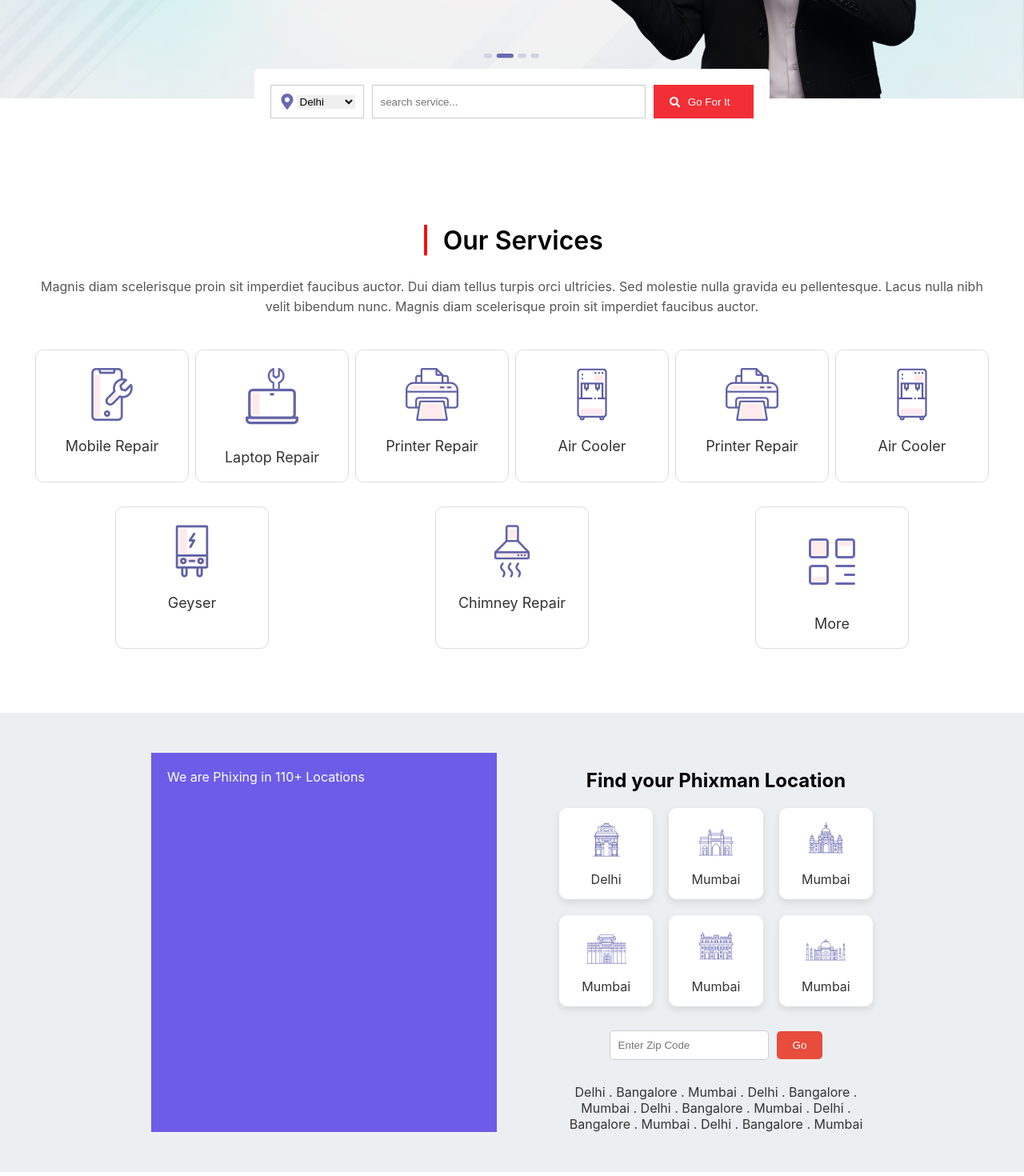
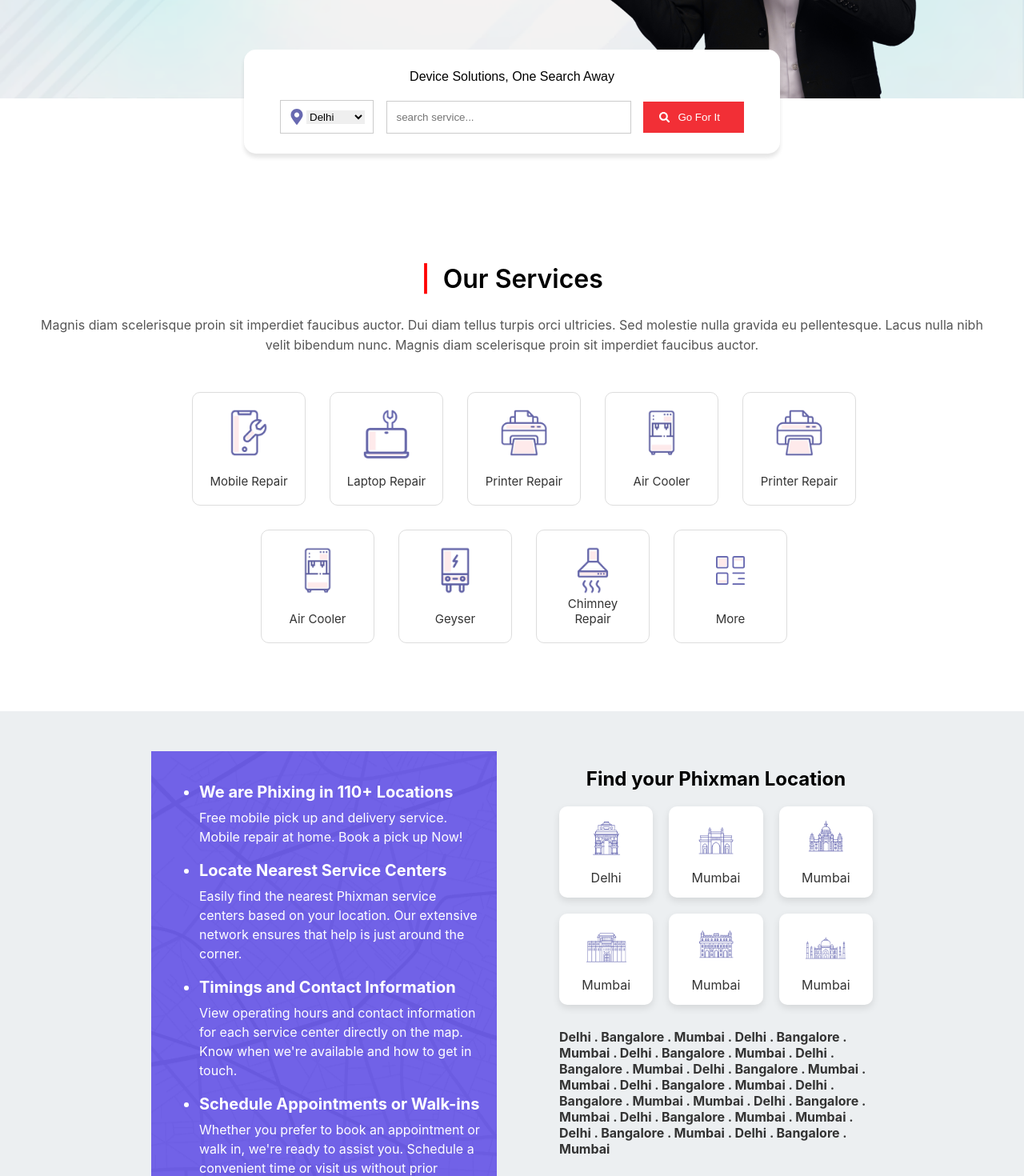
Before and after one commit to ANURAG-PATHAK/Phixman, a React (Create React App) app: page / in a window 1280 px wide. Shown: the part 500-1970 px from the top of the page at 80% size. Built offline with nearby package versions, Linux system fonts and the light colour scheme; the HTML template or start-up script is replaced by a standard one.

Commit message:
Refactor search bar and location section styles

```diff
--- a/src/components/Hero/Hero.css
+++ b/src/components/Hero/Hero.css
@@ -18,15 +18,25 @@
     color: #0052cc;
 }
 
-.search-bar {
+.search-bar-container {
     left: 50%;
-    transform: translateX(-50%);
+    width: 580px;
+    display: inline-flex;
+    flex-direction: column;
+    align-items: center;
+    justify-content: center;
     transform: translateY(-50%);
     background: #ffffff;
-    padding: 20px 20px;
-    border-radius: 5px;
-    display: inline-flex;
-    gap: 10px;
+    border-radius: 15px;
+    padding: 25px 45px;
+    box-shadow: 0px 5px 5px rgba(0, 0, 0, 0.1);
+}
+
+.search-bar {
+    width: 100%;
+    display: flex;
+    align-items: center;
+    justify-content: space-between;
 }
 
 .city-picker {
@@ -43,6 +53,12 @@
     margin-right: 2px;
 }
 
+.search-bar-text {
+    color: #000;
+    font-size: 16px;
+    padding-bottom: 20px;
+}
+
 .search-bar select {
     border: none;
 }
@@ -54,7 +70,8 @@
 }
 
 .search-bar input {
-    width: 320px;
+    padding: 12px;
+    width: 280px;
 }
 
 .search-text {
--- a/src/components/Hero/Hero.jsx
+++ b/src/components/Hero/Hero.jsx
@@ -30,6 +30,8 @@
           <img src={images.heroImage} alt="Person" />
         </div>
       </Slider>
+      <div className="search-bar-container">
+        <div className="search-bar-text">Device Solutions, One Search Away</div>
         <div className="search-bar">
           <div className="city-picker">
             <FaMapMarkerAlt className="Marker" />
@@ -40,7 +42,6 @@
               <option value="delhi">Agra</option>
             </select>
           </div>
-
           <input type="text" placeholder="search service..." />
           <button className="button-search">
             <FaSearch /> {""}
@@ -48,6 +49,7 @@
           </button>
         </div>
       </div>
+    </div>
   );
 };
 
--- a/src/components/Location/Location.css
+++ b/src/components/Location/Location.css
@@ -13,8 +13,19 @@
     background: #6c5ce7;
 }
 
-.info-text {
+.info-text-heading {
+    padding-bottom: 5px;
     color: white;
+    font-size: 20px;
+    line-height: 1.5;
+    font-weight: bold;
+}
+
+.info-text-text {
+    color: white;
+    font-size: 16px;
+    line-height: 1.5;
+    padding-bottom: 15px;
 }
 
 .locations {
@@ -50,6 +61,7 @@
 }
 
 .location-search-bar input {
+    width: 300px;
     padding: 10px;
     margin-right: 10px;
     border: 1px solid #ccc;
@@ -57,6 +69,7 @@
 }
 
 .location-search-bar button {
+    width: 80px;
     padding: 10px 20px;
     background-color: #e74c3c;
     color: white;
@@ -66,6 +79,8 @@
 }
 
 .footer-text {
+    font-weight: bold;
+    text-align: left;
     margin-top: 30px;
     color: #333;
 }
--- a/src/components/Location/Location.jsx
+++ b/src/components/Location/Location.jsx
@@ -14,8 +14,39 @@
 function Location() {
   return (
     <div className="location-section">
-      <div className="info">
-        <div className="info-text">We are Phixing in 110+ Locations</div>
+      <div
+        className="info"
+        style={{ backgroundImage: `url(${images.crackedBg})` }}
+      >
+        <ul>
+          <li className="info-text-heading">
+            We are Phixing in 110+ Locations
+          </li>
+          <div className="info-text-text">
+            Free mobile pick up and delivery service. Mobile repair at home.
+            Book a pick up Now!{" "}
+          </div>
+          <li className="info-text-heading">Locate Nearest Service Centers</li>
+          <div className="info-text-text">
+            Easily find the nearest Phixman service centers based on your
+            location. Our extensive network ensures that help is just around the
+            corner.
+          </div>
+          <li className="info-text-heading">Timings and Contact Information</li>
+          <div className="info-text-text">
+            View operating hours and contact information for each service center
+            directly on the map. Know when we're available and how to get in
+            touch.
+          </div>
+          <li className="info-text-heading">
+            Schedule Appointments or Walk-ins
+          </li>
+          <div className="info-text-text">
+            Whether you prefer to book an appointment or walk in, we're ready to
+            assist you. Schedule a convenient time or visit us without prior
+            booking.
+          </div>
+        </ul>
       </div>
       <div className="locations">
         <h2>Find your Phixman Location</h2>
@@ -27,14 +58,18 @@
           <LocationCard location="Mumbai" image={images.lucknow} />
           <LocationCard location="Mumbai" image={images.agra} />
         </div>
+
+        <div className="footer-text">
+          Delhi . Bangalore . Mumbai . Delhi . Bangalore . Mumbai . Delhi .
+          Bangalore . Mumbai . Delhi . Bangalore . Mumbai . Delhi . Bangalore .
+          Mumbai . Mumbai . Delhi . Bangalore . Mumbai . Delhi . Bangalore .
+          Mumbai . Mumbai . Delhi . Bangalore . Mumbai . Delhi . Bangalore .
+          Mumbai . Mumbai . Delhi . Bangalore . Mumbai . Delhi . Bangalore .
+          Mumbai
+        </div>
         <div className="location-search-bar">
           <input type="text" placeholder="Enter Zip Code" />
           <button>Go</button>
-        </div>
-        <div className="footer-text">
-          Delhi . Bangalore . Mumbai . Delhi . Bangalore . Mumbai . Delhi .
-          Bangalore . Mumbai . Delhi . Bangalore . Mumbai . Delhi . Bangalore .
-          Mumbai
         </div>
       </div>
     </div>
--- a/src/components/Service/Service.css
+++ b/src/components/Service/Service.css
@@ -2,7 +2,7 @@
     max-width: 1200px;
     margin: 0 auto;
     text-align: center;
-    padding: 50px 20px;
+    padding: 50px;
 }
 
 .services-header {
@@ -30,22 +30,36 @@
 .services-list {
     display: flex;
     flex-wrap: wrap;
-    justify-content: space-around;
+    align-items: center;
+    justify-content: center;
+    padding: 5px 160px;
 }
 
 .service-item {
-    width: 150px;
+    display: flex;
+    flex-direction: column;
+    align-items: center;
+    justify-content: space-between;
+    width: 100px;
+    height: 100px;
     border: 1px solid #ddd;
     margin-bottom: 30px;
+    margin-left: 30px;
     padding: 20px;
     border-radius: 10px;
+    transition: all 0.3s ease;
+}
+
+.service-item:hover {
+    box-shadow: 0px 5px 10px rgba(0, 0, 0, 0.1);
+    border-bottom: 5px solid red;
 }
 
 .service-image {
-    margin-bottom: 15px;
+    width: 60px;
 }
 
 .service-name {
-    font-size: 18px;
+    font-size: 15px;
     color: #333;
 }
--- a/src/constants/images.js
+++ b/src/constants/images.js
@@ -36,10 +36,12 @@
 import serviceImage from '../assets/serviceImage.png'
 import payment from '../assets/payment.png'
 import india from '../assets/india.png'
+import crackedBg from '../assets/cracked-bg.png'
 const images = {
     logo,
     payment,
     india,
+    crackedBg,
     serviceImage,
     heroImage,
     oven,
```
Also changed, not shown: src/assets/cracked-bg.png (added). Lines whose indentation alone changed are shown as unchanged.
